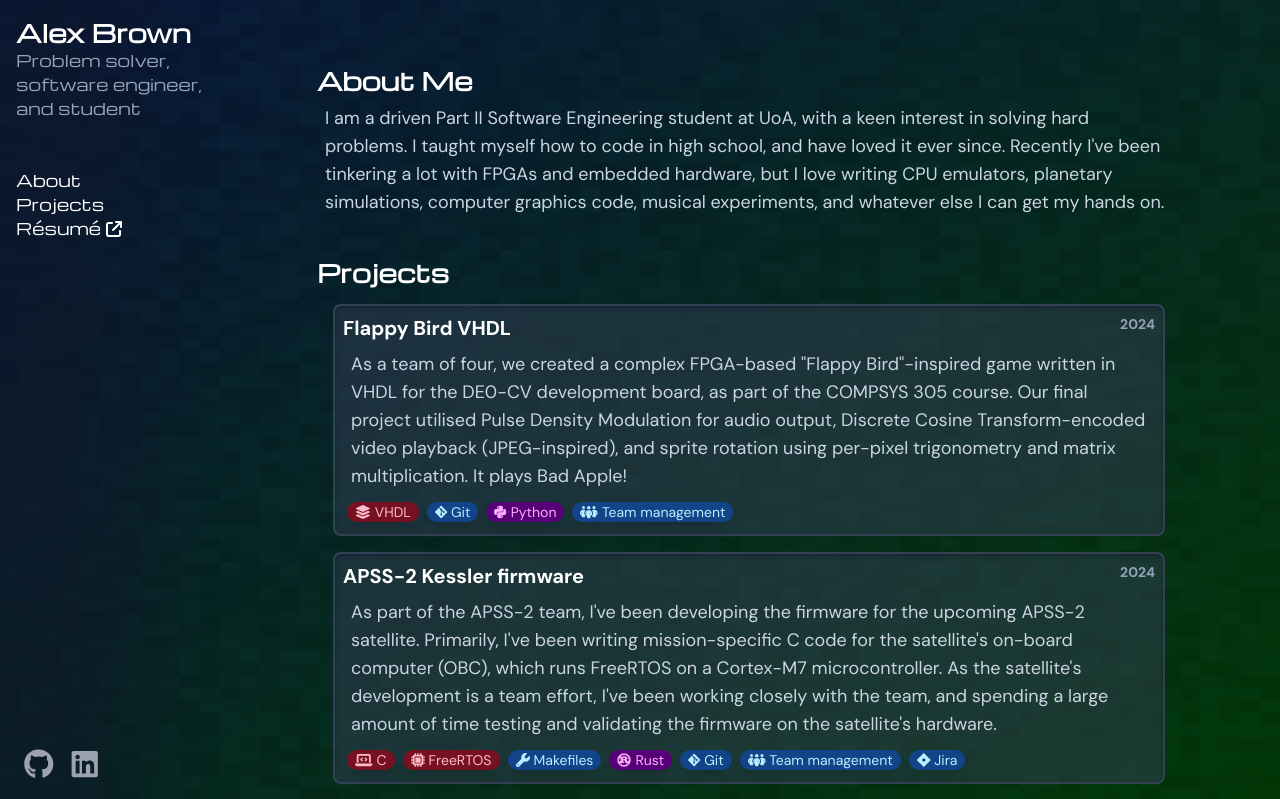
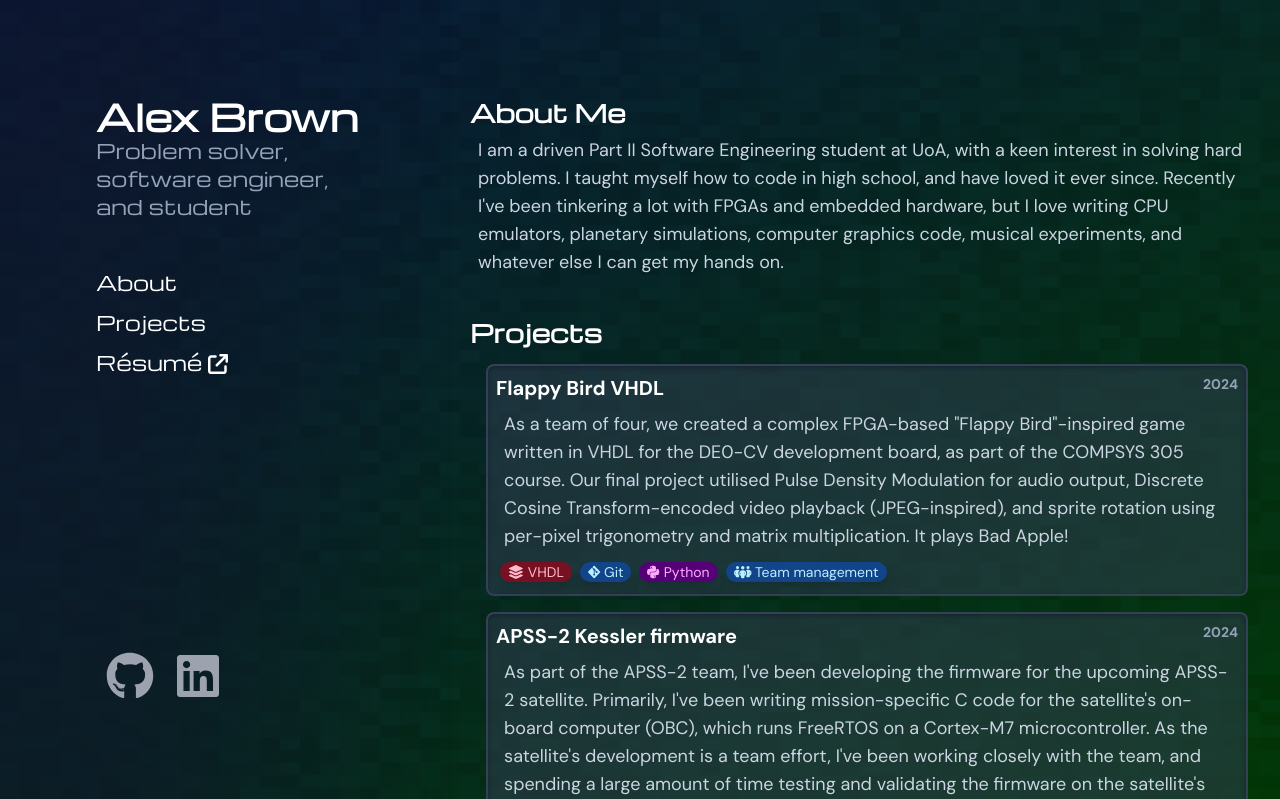
Before and after one commit to AlexApps99/new-personal-site, a Next.js app: page / in a window 1280 px wide. Shown: the top 799 px of the page. Built offline with nearby package versions, Linux system fonts and the light colour scheme.

Commit message:
Alignment/layout tweaks

```diff
--- a/src/app/header/Header.tsx
+++ b/src/app/header/Header.tsx
@@ -6,16 +6,16 @@ import { faArrowUpRightFromSquare } from "@fortawesome/free-solid-svg-icons";
 
 export default function Header(sections: Section[]) {
   return (
-    <header className={`space-x-6 md:space-x-0 md:space-y-12 md:sticky md:top-0 flex md:flex-col max-h-screen p-4 bg-gradient-to-b md:bg-gradient-to-r from-slate-900/60 from-30% flex-shrink-0 ${HEADING_FONT.className}`}>
-      <div className="">
-        <h1 className="font-bold text-2xl">{NAME}</h1>
-        <h2 className="whitespace-pre-line text-slate-400 text-sm md:text-base">{TAGLINE}</h2>
+    <header className={`space-x-6 lg:space-x-0 lg:space-y-12 lg:sticky lg:top-0 flex lg:flex-col max-h-screen p-6 lg:p-24 bg-gradient-to-b lg:bg-gradient-to-r from-slate-900/60 from-30% flex-shrink-0 ${HEADING_FONT.className}`}>
+      <div>
+        <h1 className="font-bold text-3xl lg:text-4xl">{NAME}</h1>
+        <h2 className="whitespace-pre-line text-slate-400 text-base lg:text-xl">{TAGLINE}</h2>
       </div>
 
-      <ul className="flex-grow">
+      <ul className="flex-grow text-xl">
         {
           sections.map((section) => (
-            <li key={section.id}>
+            <li key={section.id} className="mb-3">
               <a href={`#${section.id}`} className="glow-hover">{section.name}</a>
             </li>
           ))
@@ -26,10 +26,10 @@ export default function Header(sections: Section[]) {
       </ul>
 
 
-      <ul className="items-center flex flex-col md:flex-row justify-center md:justify-normal">
+      <ul className="items-center flex flex-col lg:flex-row justify-normal text-4xl lg:text-5xl">
         {
           SOCIALS.map((social) => (
-            <li key={social.name} className="m-1 text-3xl">
+            <li key={social.name} className="m-1">
               <a href={typeof social.url === 'string' ? social.url : 'about:blank'} title={social.name} className="text-gray-400 transition hover:text-white hover:[filter:drop-shadow(0_0_2px_white)]" target="_blank"><FontAwesomeIcon icon={social.icon} size="1x" fixedWidth /></a>
             </li>
           ))
--- a/src/app/page.tsx
+++ b/src/app/page.tsx
@@ -18,9 +18,9 @@ export default function Home() {
   const currentYear = new Date().getFullYear();
 
   return (
-    <div className="flex flex-col md:flex-row">
+    <div className="flex flex-col lg:flex-row">
       {header}
-      <main className="p-4 space-y-8 flex-grow max-w-4xl pt-16 mx-auto text-lg">
+      <main className="p-4 space-y-8 flex-grow max-w-4xl py-8 lg:py-24 mx-auto text-lg">
         {sections.map((section) => (
           <section className="" key={section.id} id={section.id}>
             {section.element}
```
